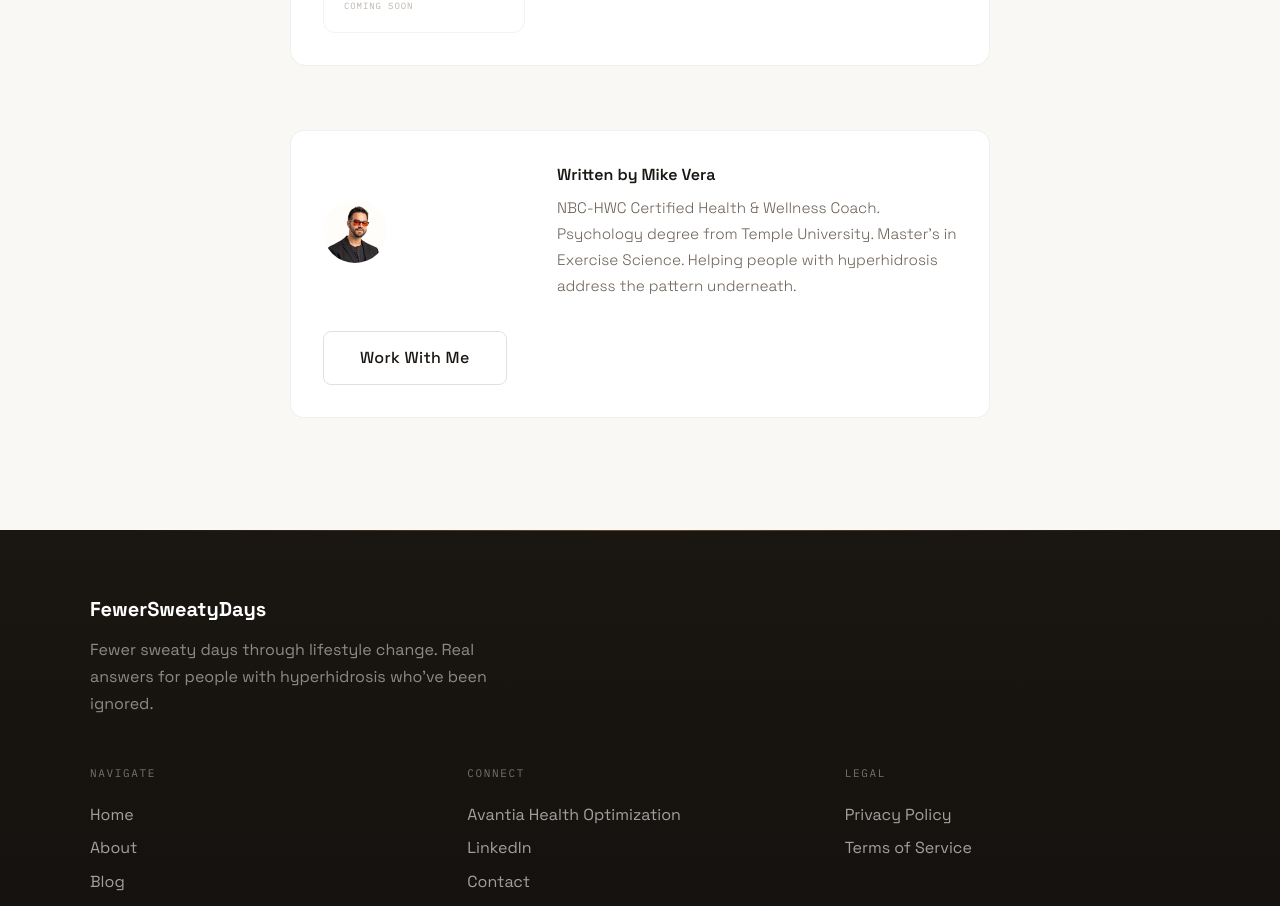
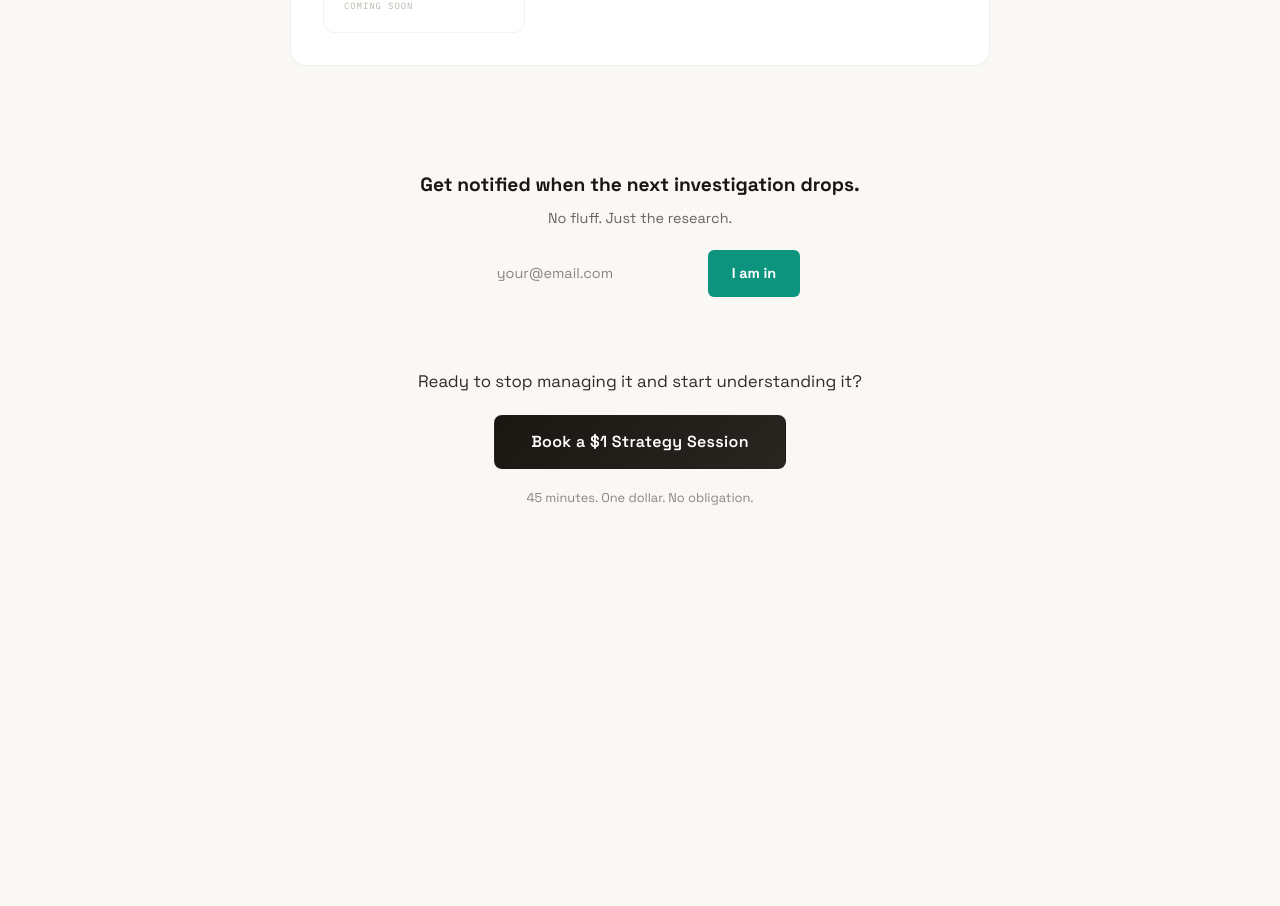
Before and after one commit to mikevera420/fewersweatydays, a React (Vite) app: page /blog/9-things-about-hyperhidrosis-nobodys-investigating in a window 1280 px wide. Shown: the part 7020-7926 px from the top of the page. Built offline with nearby package versions, Linux system fonts and the light colour scheme.

Commit message:
feat(hh): wire PostCTA into BlogPost template — email opt-in + Healthie booking on every article

```diff
--- a/src/pages/BlogPost.tsx
+++ b/src/pages/BlogPost.tsx
@@ -3,6 +3,7 @@ import { useParams, Link, Navigate } from 'react-router-dom';
 import { ArrowLeft } from 'lucide-react';
 import AuthorCard from '../components/blog/AuthorCard';
 import PillarBlock from '../components/blog/PillarBlock';
+import PostCTA from '../components/blog/PostCTA';
 import ScrollReveal from '../components/ui/ScrollReveal';
 import { getPostBySlug } from '../lib/posts';
 import { renderMarkdown } from '../lib/markdown';
@@ -50,6 +51,9 @@ export default function BlogPost() {
             </ScrollReveal>
           )}
           <ScrollReveal>
+            <PostCTA />
+          </ScrollReveal>
+          <ScrollReveal>
             <AuthorCard />
           </ScrollReveal>
         </div>
```
